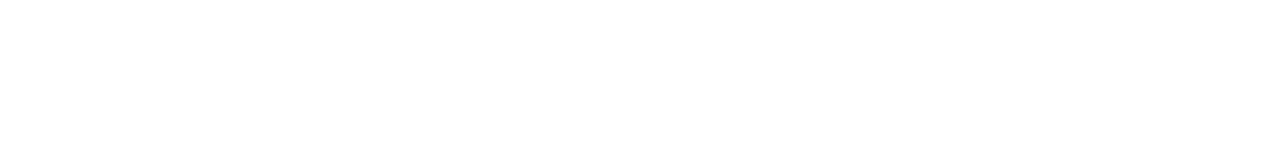
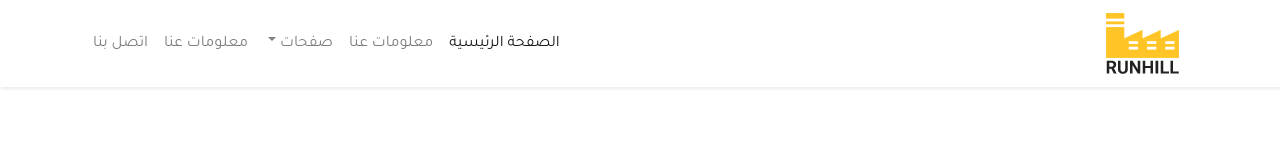
Before and after one commit to MAbozed/Runhilll_Template, a plain HTML site: page index.html in a window 1280 px wide. Drawn offline with Linux system fonts and the light colour scheme.

Commit message:
Create Navbar

```diff
--- /dev/null
+++ b/css/style-rtl.css
@@ -0,0 +1,9 @@
+@import url('https://fonts.googleapis.com/css2?family=Tajawal:wght@400;500;700;800;900&display=swap');
+
+body {
+    direction: rtl;
+    font-family: 'Tajawal', sans-serif;
+}
+.navbar {
+    box-shadow: 1px 2px 3px #ebebeb;
+}
--- a/index.html
+++ b/index.html
@@ -1,12 +1,68 @@
 <!DOCTYPE html>
 <html lang="en">
-<head>
-    <meta charset="UTF-8">
-    <meta http-equiv="X-UA-Compatible" content="IE=edge">
-    <meta name="viewport" content="width=device-width, initial-scale=1.0">
-    <title>Document</title>
-</head>
-<body>
+  <head>
+    <meta charset="UTF-8" />
+    <meta http-equiv="X-UA-Compatible" content="IE=edge" />
+    <meta name="viewport" content="width=device-width, initial-scale=1.0" />
+    <link rel="stylesheet" href="css/bootstrap.min.css" />
+    <link rel="stylesheet" href="css/style-rtl.css" />
+    <title>Runhill Arabic Template</title>
+  </head>
+  <body>
+    <nav class="navbar navbar-expand-lg navbar-light bg-white">
+      <div class="container">
+        <a class="navbar-brand" href="#"
+          ><img src="images/logo.png" alt="logo"
+        /></a>
+        <button
+          class="navbar-toggler"
+          type="button"
+          data-toggle="collapse"
+          data-target="#navbarSupportedContent"
+          aria-controls="navbarSupportedContent"
+          aria-expanded="false"
+          aria-label="Toggle navigation"
+        >
+          <span class="navbar-toggler-icon"></span>
+        </button>
 
-</body>
+        <div class="collapse navbar-collapse" id="navbarSupportedContent">
+          <ul class="navbar-nav mr-auto">
+            <li class="nav-item active">
+              <a class="nav-link" href="#"
+                >الصفحة الرئيسية <span class="sr-only">(current)</span></a
+              >
+            </li>
+            <li class="nav-item">
+              <a class="nav-link" href="#">معلومات عنا</a>
+            </li>
+            <li class="nav-item dropdown">
+              <a
+                class="nav-link dropdown-toggle"
+                href="#"
+                role="button"
+                data-toggle="dropdown"
+                aria-expanded="false"
+              >
+                صفحات
+              </a>
+              <div class="dropdown-menu">
+                <a class="dropdown-item" href="#">الصفحة 1</a>
+                <a class="dropdown-item" href="#">الصحفة 2</a>
+                <div class="dropdown-divider"></div>
+                <a class="dropdown-item" href="#">الصحفة 3</a>
+              </div>
+            </li>
+            <li class="nav-item">
+              <a class="nav-link" href="#">معلومات عنا</a>
+            </li>
+            <li class="nav-item">
+              <a class="nav-link" href="#">اتصل بنا</a>
+            </li>
+          </ul>
+        </div>
+      </div>
+    </nav>
+    <script src="js/bootstrap.min.js"></script>
+  </body>
 </html>
```
Also changed, not shown: images/logo (1).png (added), images/logo.png (added), images/news-thumb-1.jpg (added), images/news-thumb-2.jpg (added), images/news-thumb-3.jpg (added), images/project-slide1.jpg (added), images/service-item-bg-1.jpg (added), images/service-item-bg-2.jpg (added), images/single-blog-image-bg-1.jpg (added), images/slide-bg-1.jpg (added), images/subscribe-our-newsletter-bg.jpg (added).
